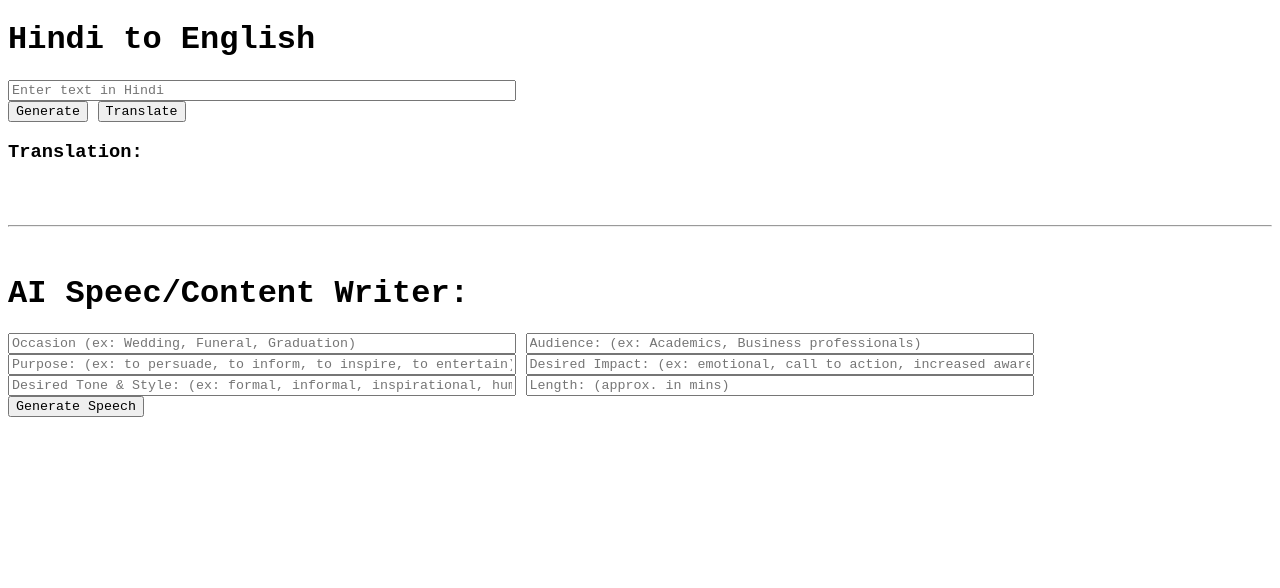
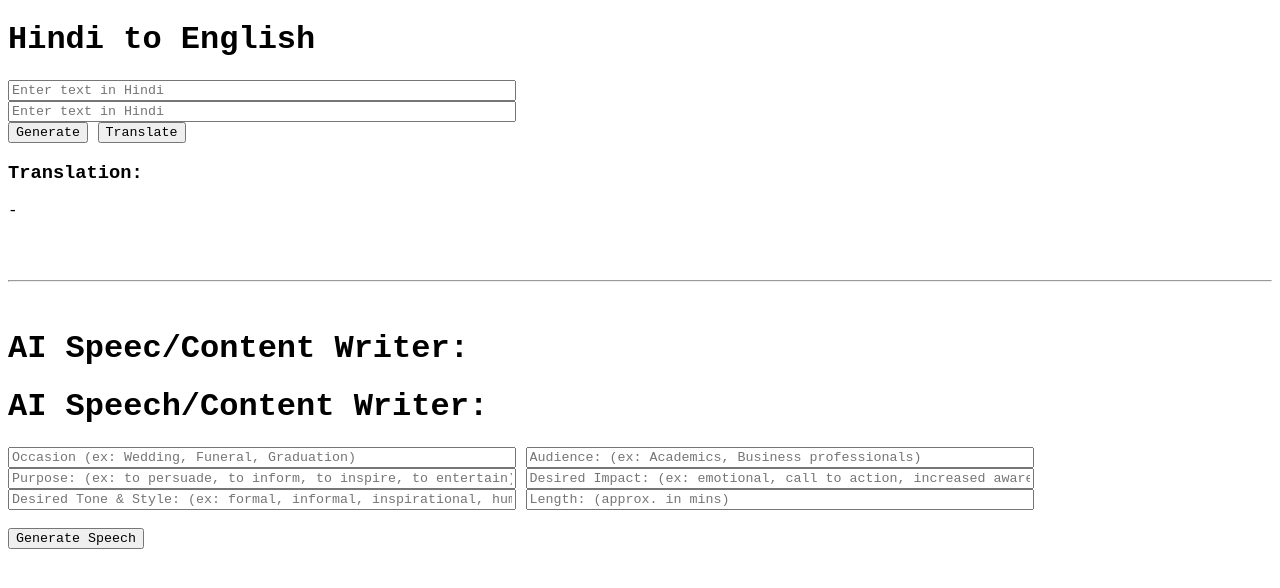
Before and after one commit to jyotirmay-exe/adhicrat-ai-backend, a website: page index.html in a window 1280 px wide. Drawn offline with Linux system fonts and the light colour scheme.

Commit message:
page update

```diff
--- a/index.html
+++ b/index.html
@@ -13,21 +13,24 @@
     </style>
     <h1>Hindi to English</h1>
     <input type="text" id="field" placeholder="Enter text in Hindi" style="width: 500px;"> <br>
+    <input type="text" id="field" placeholder="Enter text in Hindi" style="width: 500px;"> <br>
     <button onclick="generateText()">Generate</button>
     <button onclick="translateText()">Translate</button>
 
     <h3>Translation:</h3>
-    <p id="output"></p>
+    <p id="output">-</p>
     <br><br>
     <hr>
     <br>
     <h1>AI Speec/Content Writer:</h1>
+    <h1>AI Speech/Content Writer:</h1>
     <input type="text" id="occasion" placeholder="Occasion (ex: Wedding, Funeral, Graduation)" style="width: 500px;">
-    <input type="text" id="audience" placeholder="Audience: (ex: Academics, Business professionals)" style="width: 500px;">
+    <input type="text" id="audience" placeholder="Audience: (ex: Academics, Business professionals)" style="width: 500px;">  <br>
     <input type="text" id="purpose" placeholder="Purpose: (ex: to persuade, to inform, to inspire, to entertain)" style="width: 500px;">
-    <input type="text" id="desiredImpact" placeholder="Desired Impact: (ex: emotional, call to action, increased awareness)" style="width: 500px;">
+    <input type="text" id="desiredImpact" placeholder="Desired Impact: (ex: emotional, call to action, increased awareness)" style="width: 500px;"> <br>
     <input type="text" id="speakerRole" placeholder="Desired Tone & Style: (ex: formal, informal, inspirational, humorous)" style="width: 500px;">
     <input type="text" id="duration" placeholder="Length: (approx. in mins)" style="width: 500px;">
+    <br>
     <br>
     <button onclick="genSpeech()">Generate Speech</button>
     <p id="content"></p>
```
